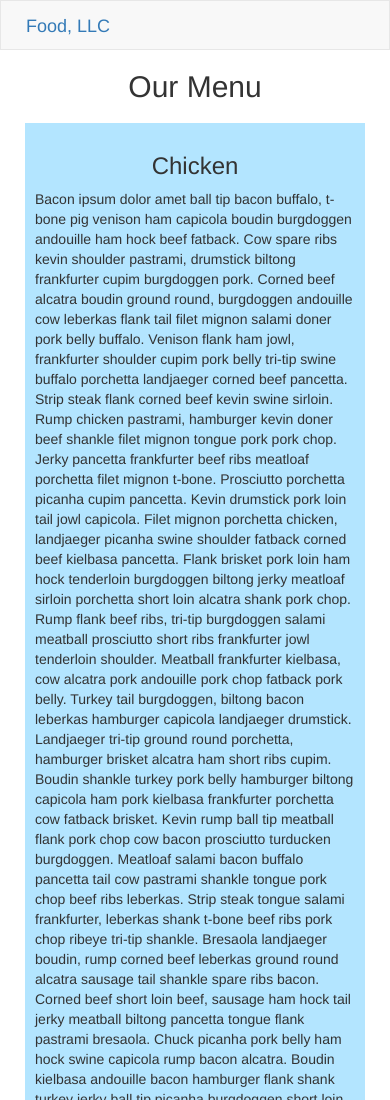
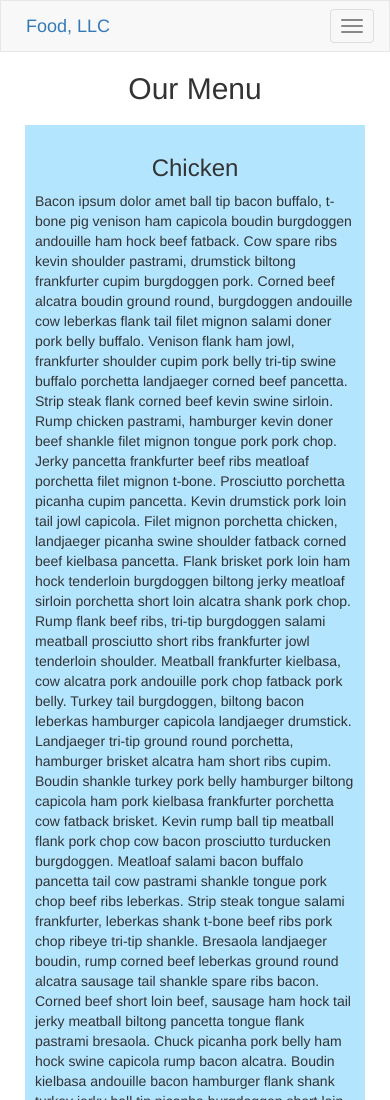
Before and after one commit to bravorcarlos/coursera-test, a plain HTML site: page module3-solution/index.html in a window 390 px wide. Shown: the top 1100 px of the page. Drawn offline with nearby package versions, Linux system fonts and the light colour scheme; a script that the page names is missing.

Commit message:
Initial commit

```diff
--- a/module3-solution/index.html
+++ b/module3-solution/index.html
@@ -26,7 +26,7 @@
             <a href="index.html">Food, LLC</a>
           </div>
 
-          <button type="button" class="navbar-toggle collapse" data-toggle="collapse" data-target="#collapsable-nav">
+          <button type="button" class="navbar-toggle collapsed" data-toggle="collapse" data-target="#collapsable-nav" aria-expanded="false">
               <span class="sr-only">Toggle navigation</span>
               <span class="icon-bar"></span>
               <span class="icon-bar"></span>
```
